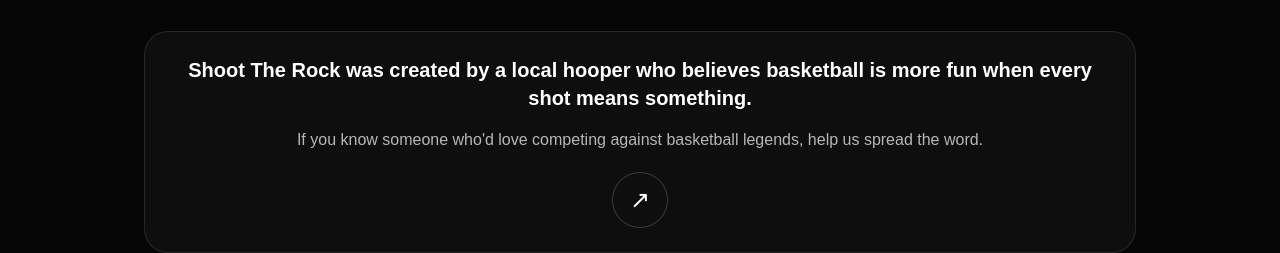
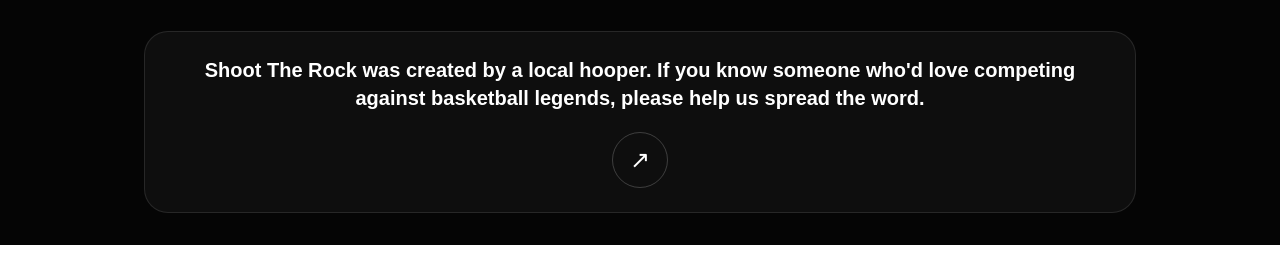
Before and after one commit to elach8/shoottherock-website, a Next.js app: page /play in a window 1280 px wide. Shown: the part 679-932 px from the top of the page. Built offline with nearby package versions, Linux system fonts and the light colour scheme.

Commit message:
Update QR landing page copy

```diff
--- a/src/app/play/page.tsx
+++ b/src/app/play/page.tsx
@@ -86,14 +86,10 @@
 
         <div className="mt-8 rounded-3xl border border-white/10 bg-white/[0.04] p-6 text-center">
           <p className="text-base font-semibold leading-7 text-white sm:text-xl">
-            Shoot The Rock was created by a local hooper who believes basketball
-            is more fun when every shot means something.
-          </p>
+                Shoot The Rock was created by a local hooper. If you know someone who'd love
+                competing against basketball legends, please help us spread the word.
+            </p>
 
-          <p className="mt-4 text-sm leading-6 text-white/70 sm:text-base">
-            If you know someone who&apos;d love competing against basketball
-            legends, help us spread the word.
-          </p>
 
           <button
             type="button"
```
